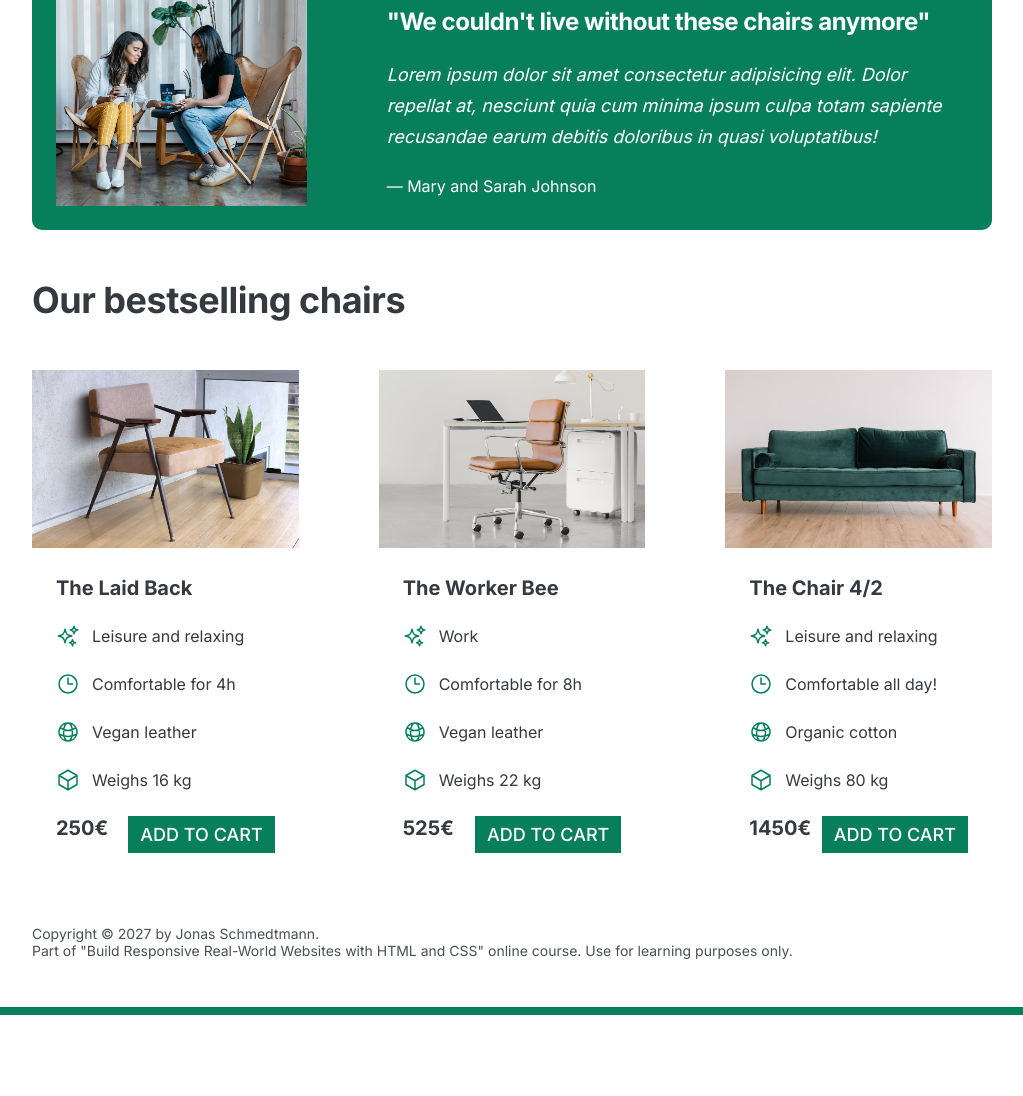
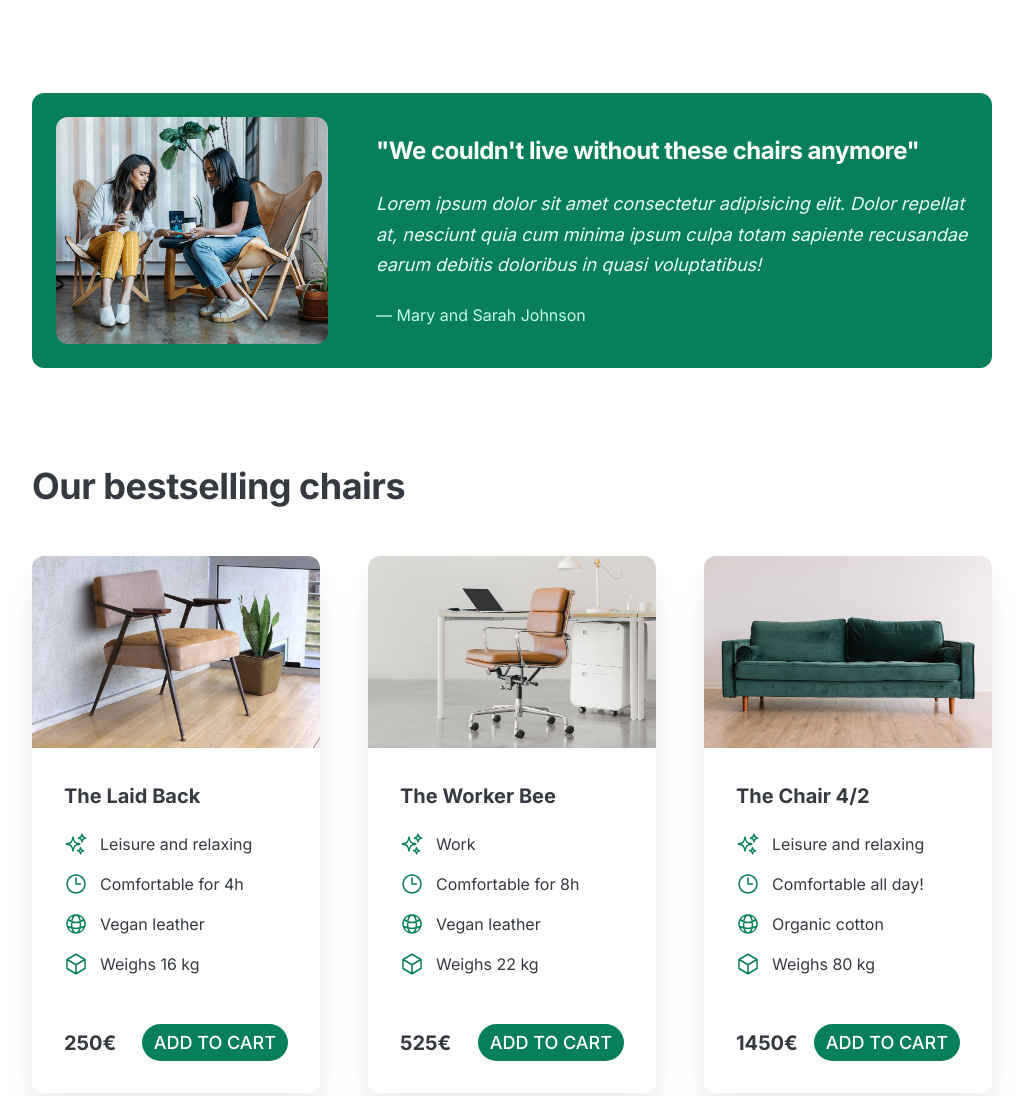
Before and after one commit to henningsadam/udemy-chair-retailer-website, a plain HTML site: page index.html in a window 1280 px wide. Shown: the part 917-2013 px from the top of the page, without its empty margins (128-1151 px from the left). Before the commit the page ends 1932 px from the top, so only its background shows below. Drawn offline with Linux system fonts and the light colour scheme.

Commit message:
added styling for whitespace, border radius, etc

```diff
--- a/style.css
+++ b/style.css
@@ -33,7 +33,7 @@ body {
 
 header,
 section {
-  margin-bottom: 48px;
+  margin-bottom: 96px;
 }
 
 h2 {
@@ -45,7 +45,7 @@ h2 {
 .grid-3-cols {
   display: grid;
   grid-template-columns: repeat(3, 1fr);
-  column-gap: 80px;
+  column-gap: 48px;
 }
 
 .btn:link, .btn:visited {
@@ -55,6 +55,7 @@ h2 {
   text-decoration: none;
   text-transform: uppercase;
   display: inline-block;
+  border-radius: 30px;
 }
 
 .btn:hover, .btn:active {
@@ -71,6 +72,10 @@ h2 {
   padding: 16px 32px;
 }
 
+img {
+  border-radius: 12px;
+}
+
 
 /* ------------------------ */
 /* COMPONENT STYLES */
@@ -81,7 +86,7 @@ header {
   display: grid;
   grid-template-columns: repeat(2, 1fr);
   column-gap: 80px;
-  margin-top: 48px;
+  margin-top: 64px;
 }
 
 .header-text-box {
@@ -89,7 +94,7 @@ header {
 }
 
 h1 {
-  margin-bottom: 24px;
+  margin-bottom: 32px;
   font-size: 44px;
   line-height: 1.1;
   letter-spacing: -1px;
@@ -110,7 +115,7 @@ img {
   stroke: #087f5b;
   width: 32px;
   height: 32px;
-  margin-bottom: 16px;
+  margin-bottom: 24px;
 }
 
 .features-title {
@@ -128,8 +133,9 @@ img {
   background-color: #087f5b;
   padding: 24px;
   color: white;
-  border-radius: 10px;
+  border-radius: 12px;
 }
+
 
 .testimonial-box {
   grid-column: 2 / -1;
@@ -146,11 +152,26 @@ img {
   margin-bottom: 24px;
   font-size: 18px;
   line-height: 1.7;
+  color: #e6fcf5;
+}
+
+.testimonial-author {
+  color: #c3fae8;
 }
 
 /* CHAIRS */
+.chair {
+  box-shadow: 0 20px 30px 0px rgba(0, 0, 0, 0.07);
+  border-radius: 12px;
+}
+
+.chair img {
+  border-bottom-left-radius: 0;
+  border-bottom-right-radius: 0;
+}
+
 .chair-box {
-  padding: 24px;
+  padding: 32px;
 }
 
 h3 {
@@ -160,14 +181,14 @@ h3 {
 
 .chair-details {
   list-style: none;
-  margin-bottom: 24px;
+  margin-bottom: 48px;
 }
 
 .chair-details li {
   display: flex;
   align-items: center;
   gap: 12px;
-  margin-bottom: 24px;
+  margin-bottom: 16px;
 }
 
 .chair-details li:last-child {
@@ -183,6 +204,7 @@ h3 {
 .chair-price {
   display: flex;
   justify-content: space-between;
+  align-items: center;
   font-size: 20px;
 }
 
```
